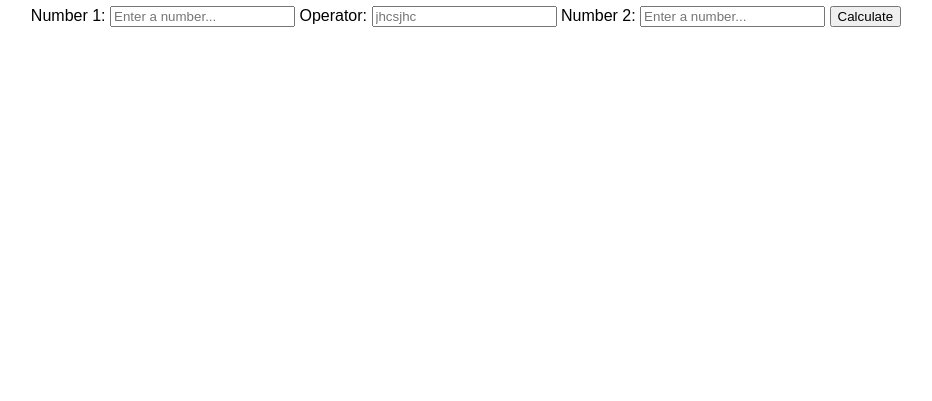
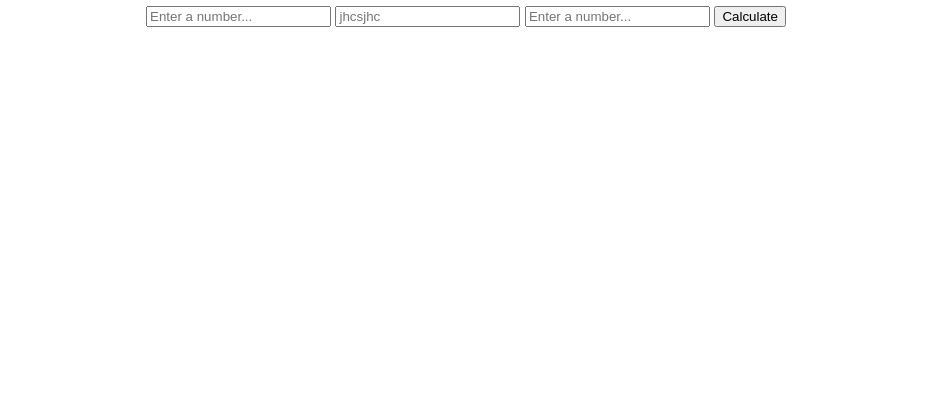
Before and after one commit to guillefdeez/acacia, a website: page src/index.html in a window 1280 px wide. Shown: the part 415-816 px from the top of the page, without its empty margins (174-1106 px from the left). Drawn offline with Linux system fonts and the light colour scheme.

Commit message:
remove html labels

```diff
--- a/src/index.html
+++ b/src/index.html
@@ -26,16 +26,12 @@
       <h1>Welcome to Tauri Calculator!</h1>
 
       <form id="calculator-form">
-        <label for="number1">Number 1:</label>
+
         <input type="number" id="number1" placeholder="Enter a number..." required />
+        <input type= "text" id="operator" placeholder="jhcsjhc" required/>
+        <input type="number" id="number2" placeholder="Enter a number..." required />
+        <button type="submit" id="submit">Calculate</button>
 
-        <label for="operator">Operator:</label>
-        <input type= "text" id="operator" placeholder="jhcsjhc" required/>
-
-        <label for="number2">Number 2:</label>
-        <input type="number" id="number2" placeholder="Enter a number..." required />
-
-        <button type="submit" id="submit">Calculate</button>
       </form>
 
       <p id="result"></p>
```
